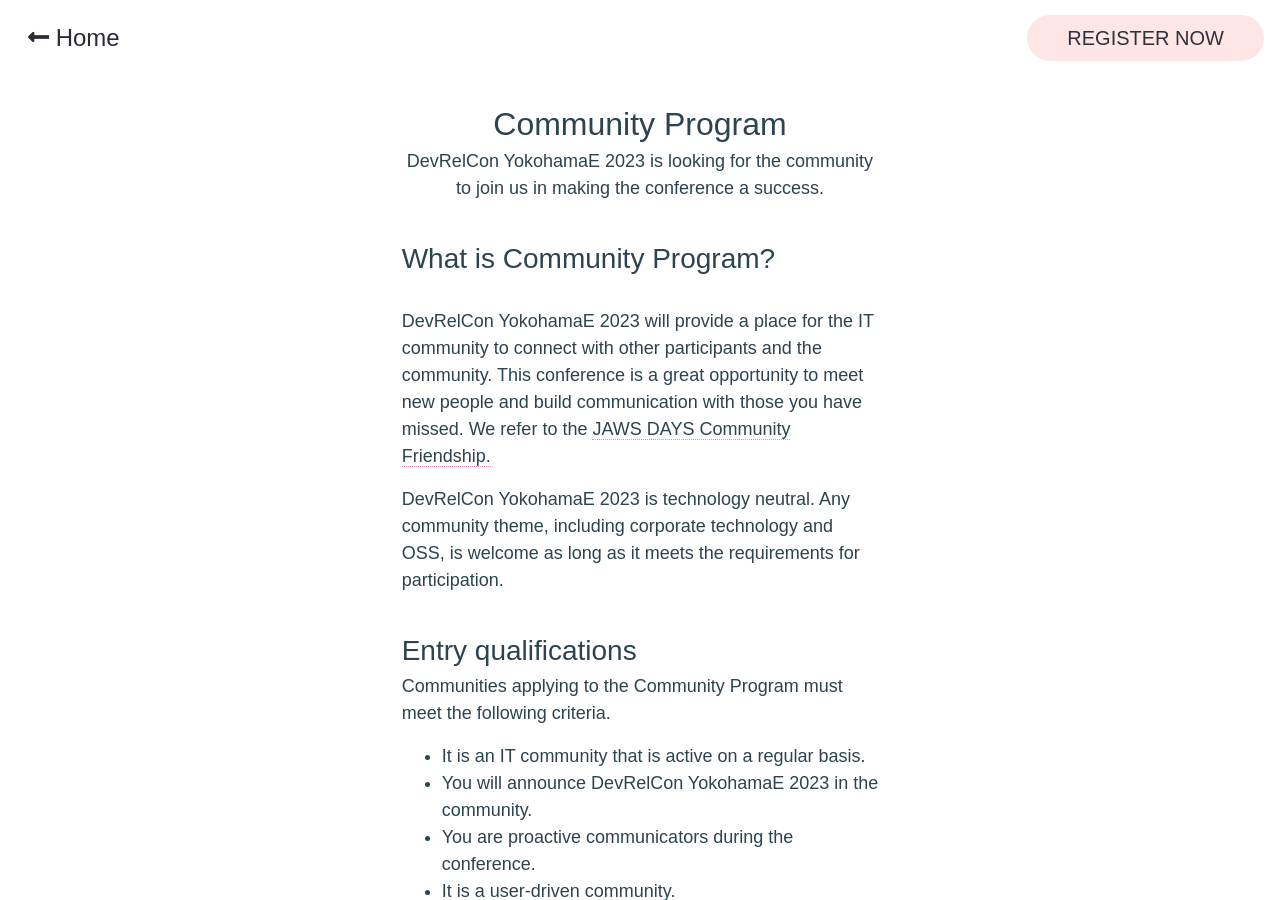
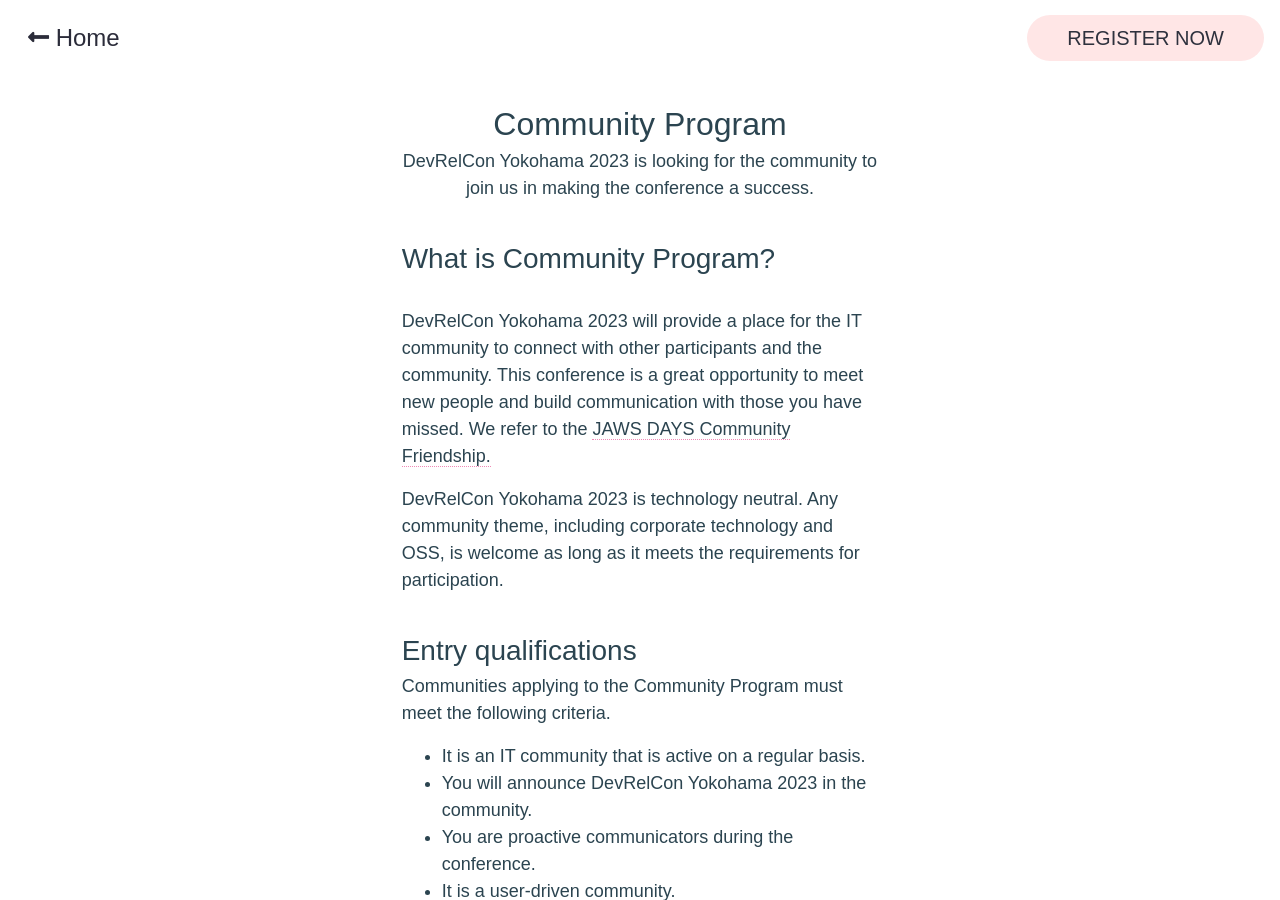
Before and after one commit to DevRelConTokyo/2023, a Jekyll site: the page built from community.html, in a window 1280 px wide and 900 px high. Built offline with Jekyll 4.4.1, drawn with Linux system fonts in a browser that asks for light colours; nearby versions of some CDN libraries; some web fonts are replaced.

Commit message:
fix typo

```diff
--- a/community.html
+++ b/community.html
@@ -9,19 +9,19 @@
 		<div class="section-title text-center">
 			<h2 class="lang-ja">コミュニティプログラム</h2>
 			<h2 class="lang-en">Community Program</h2>
-			<p class="lang-ja">DevRelCon YokohamaE 2023では、カンファレンスを一緒に盛り上げてくれるコミュニティを募集しています。</p>
-			<p class="lang-en">DevRelCon YokohamaE 2023 is looking for the community to join us in making the conference a success.</p>
+			<p class="lang-ja">DevRelCon Yokohama 2023では、カンファレンスを一緒に盛り上げてくれるコミュニティを募集しています。</p>
+			<p class="lang-en">DevRelCon Yokohama 2023 is looking for the community to join us in making the conference a success.</p>
 		</div>
 		<br>
 		<div class="mb-3">
 			<h3 class="lang-ja">コミュニティプログラムとは?</h3>
 			<h3 class="lang-en">What is Community Program?</h3>
-			<p class="lang-ja">DevRelCon YokohamaE 2023ではITコミュニティ向けに、参加者やコミュニティ同士のつながりの場を設けます。本カンファレンスを通じて新しい出会い、
+			<p class="lang-ja">DevRelCon Yokohama 2023ではITコミュニティ向けに、参加者やコミュニティ同士のつながりの場を設けます。本カンファレンスを通じて新しい出会い、
 			懐かしい方たちとのコミュニケーションを作り上げてください。<a href="https://jawsdays2020.jaws-ug.jp/community-friendship/">JAWS DAYSのコミュニティフレンドシップ</a>を大いに参考とさせてもらっています。</p>
 			<br>
-			<p class="lang-ja">DevRelCon YokohamaE 2023は テクノロジーニュートラル です。参加条件を満たしていれば、企業テクノロジー・OSSなどコミュニティテーマは問いません。</p>
-			<p class="lang-en">DevRelCon YokohamaE 2023 will provide a place for the IT community to connect with other participants and the community. This conference is a great opportunity to meet new people and build communication with those you have missed. We refer to the <a href="https://jawsdays2020.jaws-ug.jp/community-friendship/">JAWS DAYS Community Friendship. </a></p>
-			<p class="lang-en">DevRelCon YokohamaE 2023 is technology neutral. Any community theme, including corporate technology and OSS, is welcome as long as it meets the requirements for participation.</p>
+			<p class="lang-ja">DevRelCon Yokohama 2023は テクノロジーニュートラル です。参加条件を満たしていれば、企業テクノロジー・OSSなどコミュニティテーマは問いません。</p>
+			<p class="lang-en">DevRelCon Yokohama 2023 will provide a place for the IT community to connect with other participants and the community. This conference is a great opportunity to meet new people and build communication with those you have missed. We refer to the <a href="https://jawsdays2020.jaws-ug.jp/community-friendship/">JAWS DAYS Community Friendship. </a></p>
+			<p class="lang-en">DevRelCon Yokohama 2023 is technology neutral. Any community theme, including corporate technology and OSS, is welcome as long as it meets the requirements for participation.</p>
 		</div>
 		<br>
 		<div class="mb-3">
@@ -31,13 +31,13 @@
 			<p class="lang-en">Communities applying to the Community Program must meet the following criteria.</p>
 			<ul class="lang-ja">
 				<li>定期的に活動しているITコミュニティである</li>
-				<li>コミュニティ内でDevRelCon YokohamaE 2023を告知してくれる</li>
+				<li>コミュニティ内でDevRelCon Yokohama 2023を告知してくれる</li>
 				<li>カンファレンス中、積極的にコミュニケーションしてくれる</li>
 				<li>ユーザー主体のコミュニティである</li>
 			</ul>
 			<ul class="lang-en">
 				<li>It is an IT community that is active on a regular basis.</li>
-				<li>You will announce DevRelCon YokohamaE 2023 in the community.</li>
+				<li>You will announce DevRelCon Yokohama 2023 in the community.</li>
 				<li>You are proactive communicators during the conference.</li>
 				<li>It is a user-driven community.</li>
 			</ul>
```
